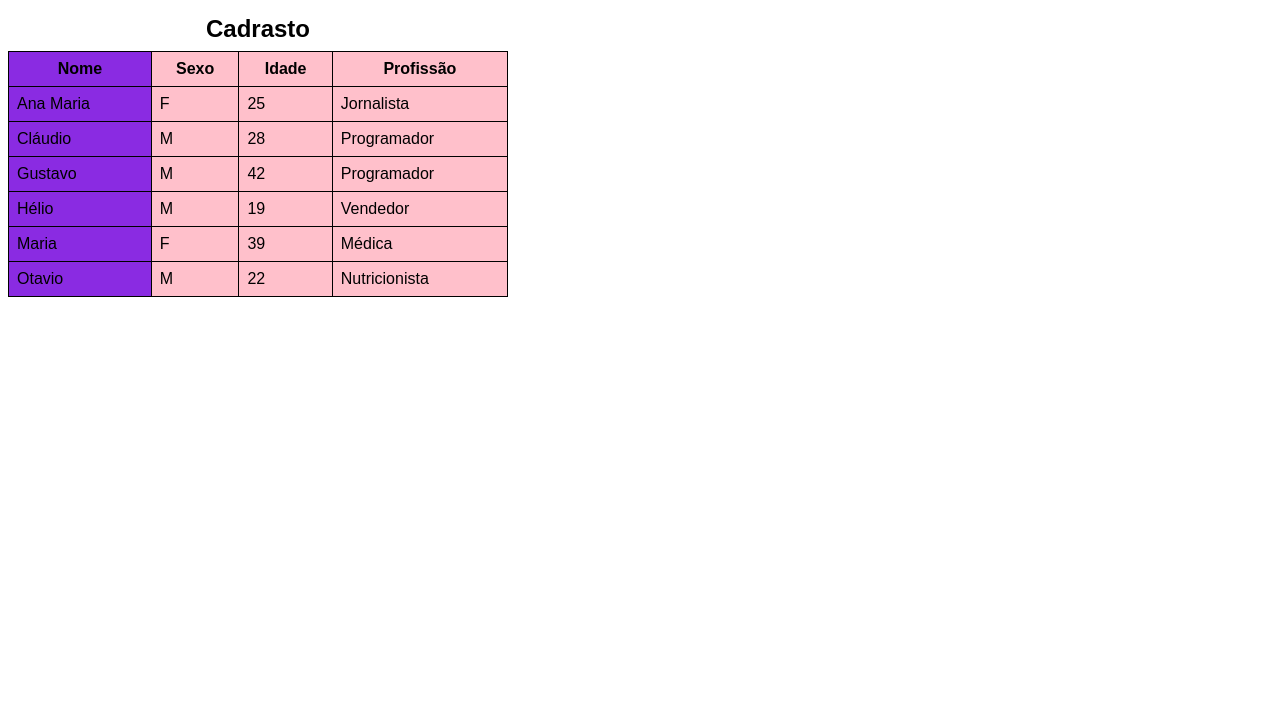
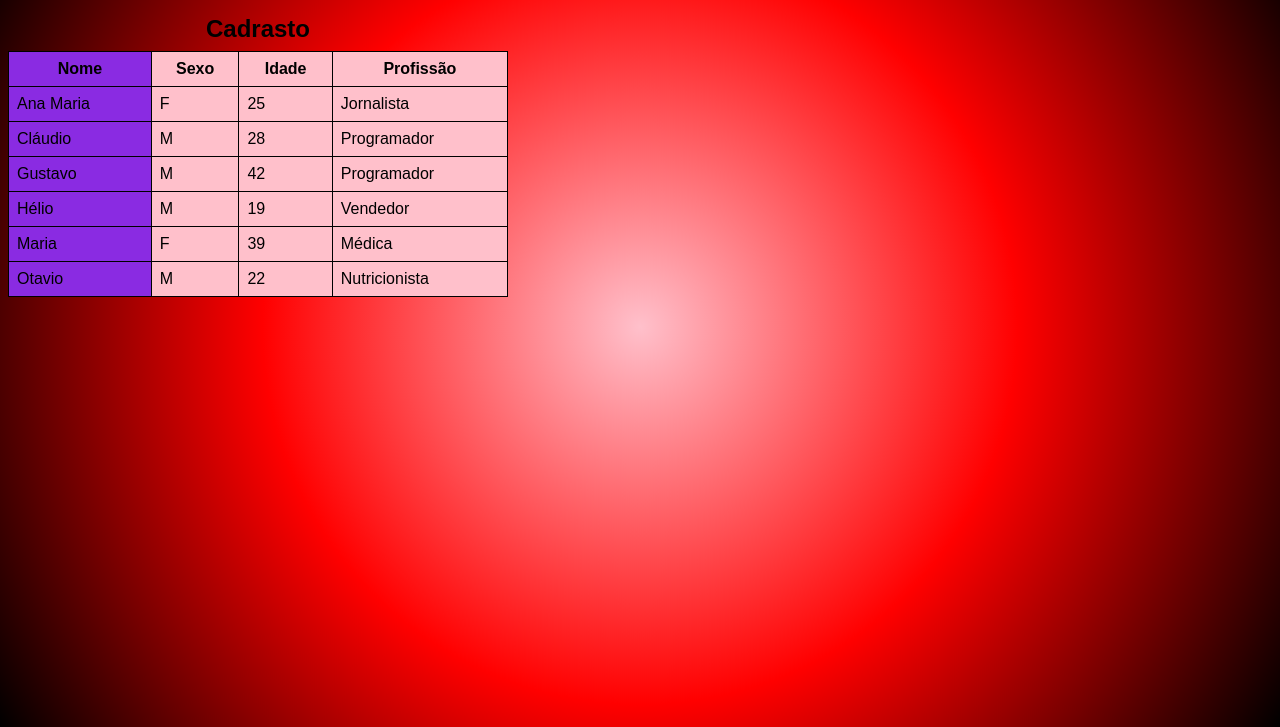
Before and after one commit to marialiciamz/html-css, a plain HTML site: page exercicios/EX023/tabela005.html in a window 1280 px wide. Shown: the part 73-800 px from the top of the page. Drawn offline with Linux system fonts and the light colour scheme.

Commit message:
tabela com quebra

```diff
--- a/exercicios/EX023/tabela005.html
+++ b/exercicios/EX023/tabela005.html
@@ -6,6 +6,8 @@
     <title>Exercício de Tabelas</title>
     <style>
         body{
+            background-image: radial-gradient(circle, pink, red, black);
+            background-attachment: fixed;
             font-family: Arial, Helvetica, sans-serif;
         }
         table{
@@ -31,12 +33,16 @@
         col.profissao{
             background-color: aquamarine;
         }
+        div#contido{
+            overflow-y: auto;
+        }
 
     </style>
 </head>
 <body>
     <h1>Exercício de tabelas</h1>
 
+    <div id="contido">
         <table>
             <colgroup>
             <col class="nome">
@@ -80,7 +86,6 @@
                 <td>F</td>
                 <td>39</td>
                 <td>Médica</td>
-
             </tr>
             <tr>
                 <td>Otavio</td>
@@ -89,5 +94,6 @@
                 <td>Nutricionista</td>
             </tr>
         </table>
+    </div>
 </body>
 </html>
```
Lines whose indentation alone changed are shown as unchanged.
